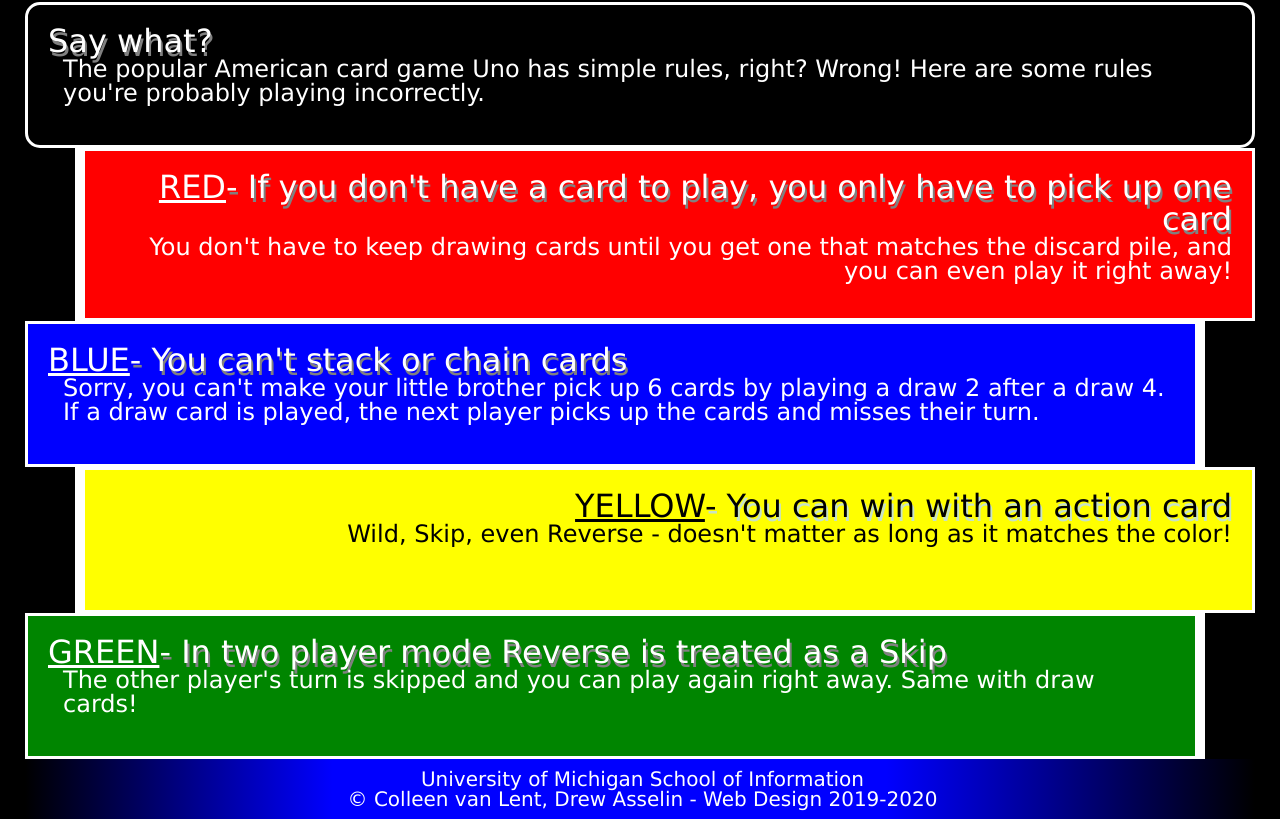
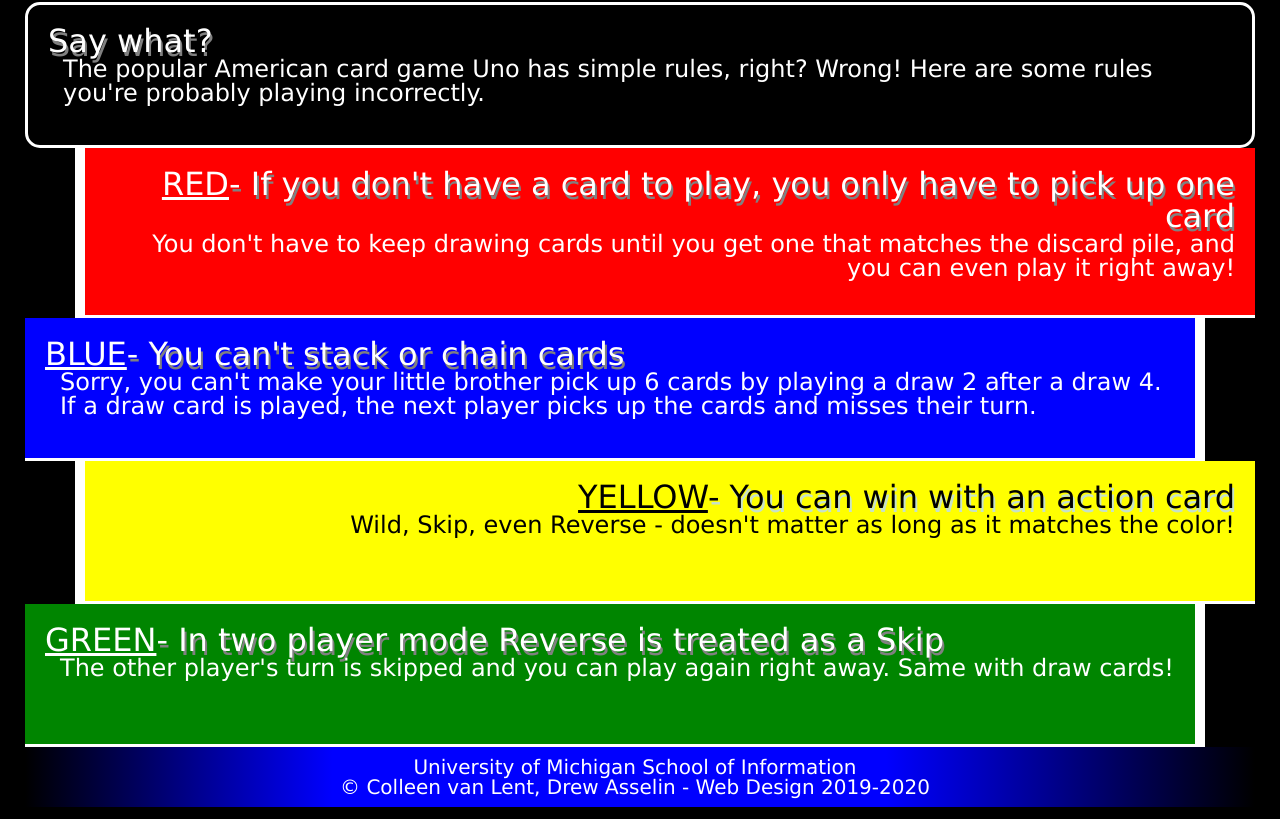
Before and after one commit to panjalee/homework2-2022, a plain HTML site: page index.html in a window 1280 px wide. Shown: the part 418-1237 px from the top of the page. Drawn offline with Linux system fonts and the light colour scheme.

Commit message:
Add files via upload

```diff
--- a/css/style.css
+++ b/css/style.css
@@ -49,6 +49,8 @@ div{
     margin-left: 50px;
     border-bottom-width: 3px;
     border-left-width: 10px;
+    border-top-width: 0px;
+    border-right-width: 0px;
 }
 
 .blue{
@@ -57,6 +59,8 @@ div{
     margin-right: 50px;
     border-right-width: 10px;
     border-bottom-width: 3px;
+    border-left-width: 0px;
+    border-top-width: 0px;
 }
 
 .yellow{
@@ -65,6 +69,8 @@ div{
     margin-left: 50px;
     border-bottom-width: 3px;
     border-left-width: 10px;
+    border-right-width: 0px;
+    border-top-width: 0px;
 }
 
 .yellow h2{
@@ -82,6 +88,8 @@ div{
     margin-right: 50px;
     border-right-width: 10px;
     border-bottom-width: 3px;
+    border-left-width: 0px;
+    border-top-width: 0px;
 }
 
 span{
@@ -101,4 +109,5 @@ footer p{
     padding-top: 10px;
     padding-right: 10px;
     padding-bottom: 10px;
+    padding-left: 0px;
 }
```
